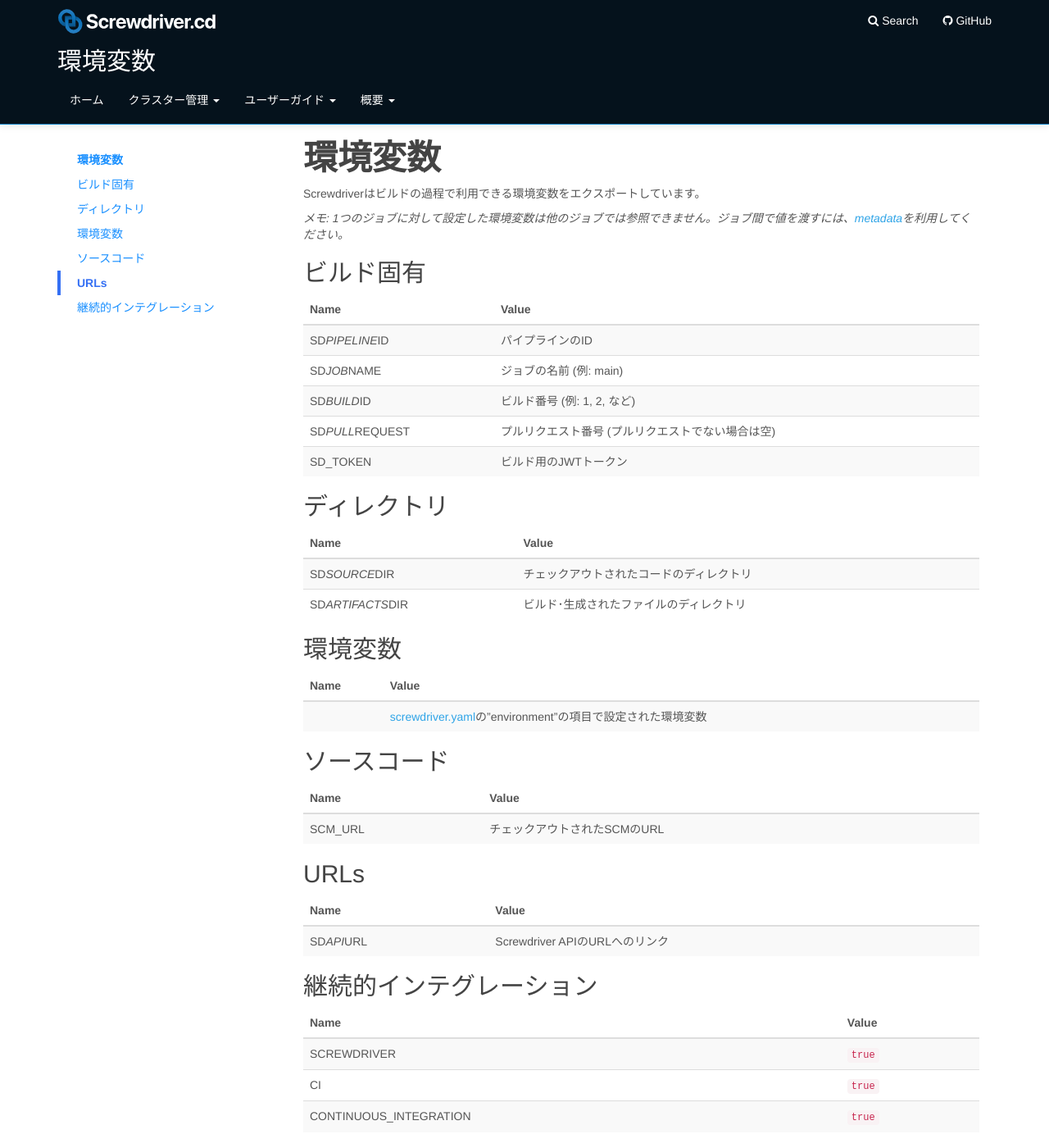
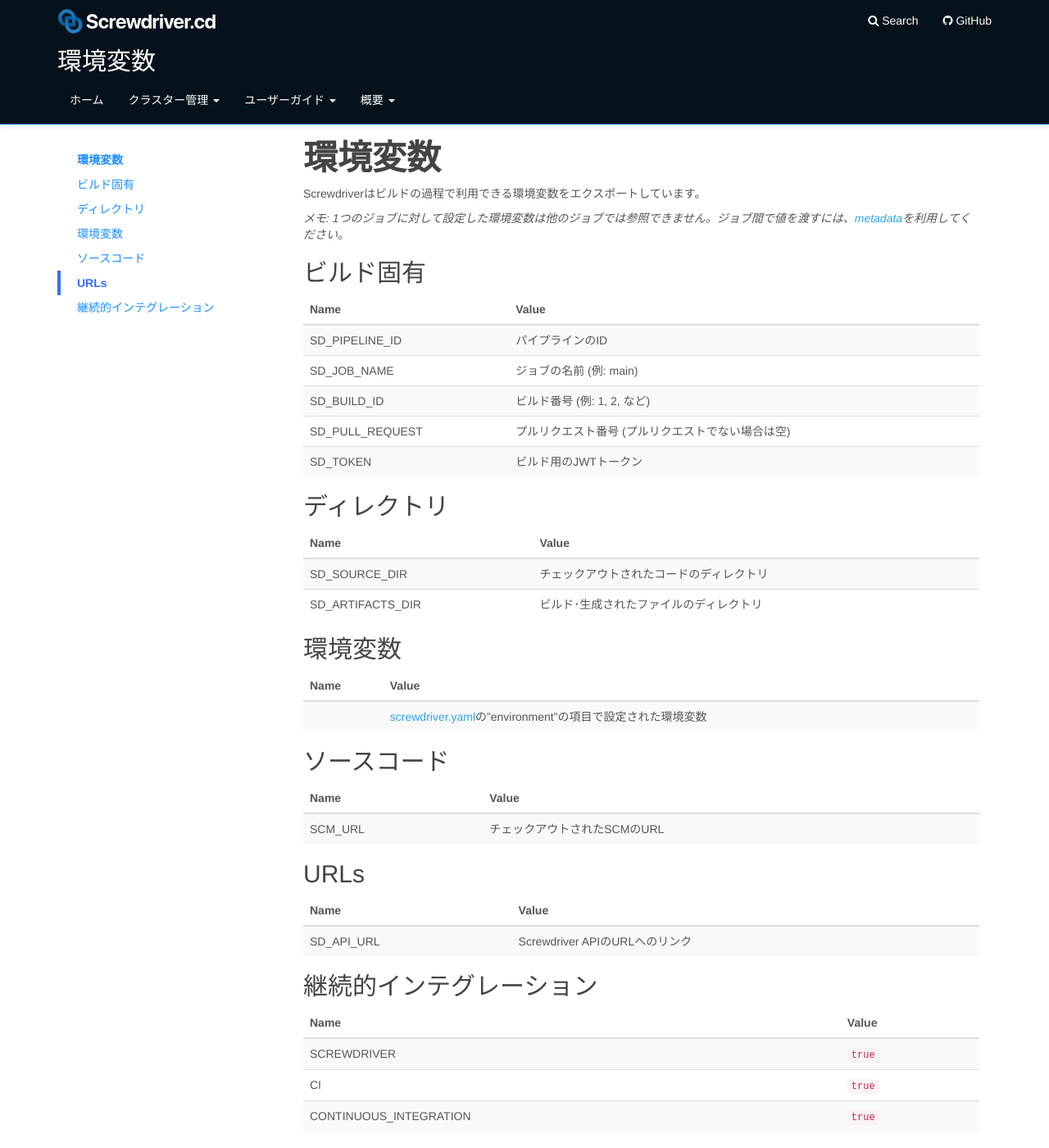
Before and after one commit to screwdriver-cd/guide, a Jekyll site: the page built from docs/ja/user-guide/environment-variables.md, in a window 1280 px wide and 1400 px high. Shown: the whole window at 82% size. Built offline with Jekyll 4.4.1, drawn with Linux system fonts in a browser that asks for light colours.

Commit message:
fix underscore

```diff
--- a/docs/ja/user-guide/environment-variables.md
+++ b/docs/ja/user-guide/environment-variables.md
@@ -31,18 +31,18 @@ Screwdriverはビルドの過程で利用できる環境変数をエクスポー
 
 Name | Value
 --- | ---
-SD*PIPELINE*ID | パイプラインのID
-SD*JOB*NAME | ジョブの名前 (例: main)
-SD*BUILD*ID | ビルド番号 (例: 1, 2, など)
-SD*PULL*REQUEST | プルリクエスト番号 (プルリクエストでない場合は空)
+SD_PIPELINE_ID | パイプラインのID
+SD_JOB_NAME | ジョブの名前 (例: main)
+SD_BUILD_ID | ビルド番号 (例: 1, 2, など)
+SD_PULL_REQUEST | プルリクエスト番号 (プルリクエストでない場合は空)
 SD_TOKEN | ビルド用のJWTトークン
 
 ## ディレクトリ
 
 Name | Value
 --- | ---
-SD*SOURCE*DIR | チェックアウトされたコードのディレクトリ
-SD*ARTIFACTS*DIR | ビルド･生成されたファイルのディレクトリ
+SD_SOURCE_DIR | チェックアウトされたコードのディレクトリ
+SD_ARTIFACTS_DIR | ビルド･生成されたファイルのディレクトリ
 
 ## 環境変数
 
@@ -60,7 +60,7 @@ SCM_URL | チェックアウトされたSCMのURL
 
 Name | Value
 --- | ---
-SD*API*URL | Screwdriver APIのURLへのリンク
+SD_API_URL | Screwdriver APIのURLへのリンク
 
 ## 継続的インテグレーション
 
```
